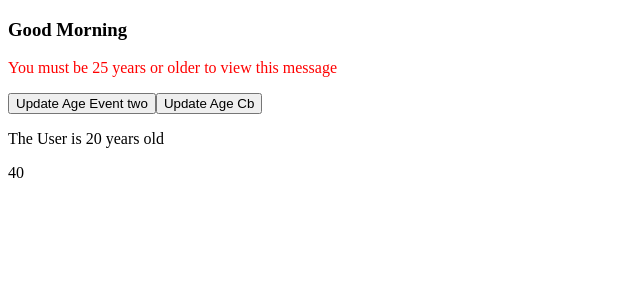
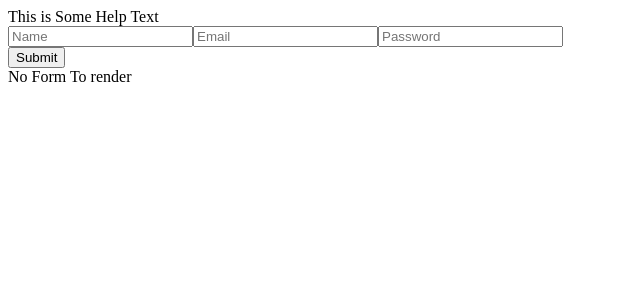
Before and after one commit to SaeedHabibi23/vue-cli, a Vue app: page / in a window 1280 px wide. Shown: the top 300 px of the page, without its empty margins (0-640 px from the left). Built offline with nearby package versions, Linux system fonts and the light colour scheme.

Commit message:
Slot Worked

```diff
--- a/src/App.vue
+++ b/src/App.vue
@@ -1,33 +1,32 @@
 <template>
-  <h3> Good Morning </h3>
-  <Gretting :age="age"> </Gretting>
-  <user :age="age" @age-change="updateAge" :agechangefn="updateAgecb"> </user>
+<FormVue>
+  <form action="">
+   <div class="help">
+This is Some Help Text
+</div>
+<div class="fields">
+    <input type="text" name="" id="" placeholder="Name">
+    <input type="email" name="" id="" placeholder="Email">
+    <input type="password" name="" id="" placeholder="Password">
+</div>
+   <div class="button">
+    <button type="submit"> Submit </button>
+   </div>
+    </form>
+
+</FormVue>
+<FormVue> </FormVue>
 </template>
 
 <script>
-  import Gretting from "./components/Gretting.vue";
-  import User from "./components/Other.vue";
+import FormVue from "./components/form.vue"
+ export default {
+   name: 'App',
+   components: {
+     FormVue
+    }
+  };
 
-export default {
 
-  name: 'App' ,
-  components: {
-    Gretting ,
-    User
-  } ,
-  data(){
-    return {
-      age:20
-    }
 
-  } ,
-  methods:{
-    updateAge(num){
-      this.age += num
-    } ,
-    updateAgecb(num){
-      this.age += num
-    }
-  }
-}
 </script>
--- a/src/components/Gretting.vue
+++ /dev/null
@@ -1,24 +0,0 @@
-<template>
-    <p v-if="age > 25">{{ message }}</p>
-    <p v-else> You must be 25 years or older to view this message</p>
-</template>
-
-<script>
-
-export default {
-  name: 'Gretting-vue' ,
-  props:['age'] ,
-
-  data(){
-    return{
-      message: 'Hello World Dear in the weowefd'
-    }
-  }
-}
-</script>
-
-<style scoped>
-    p{
-        color: red;
-    }
-</style>
--- a/src/components/Other.vue
+++ /dev/null
@@ -1,36 +0,0 @@
-<template>
-      <button @click="onclickage"> Update Age Event two</button>
-      <button @click="agechangefn(3)"> Update Age Cb </button>
-
-  <p> The User is {{ age }} years old </p>
-  <p> {{ ageDoubled }} </p>
-</template>
-
-<script>
-export default {
-    name: "User-vue" ,
-    props:{
-        age:{
-            type:Number ,
-            // required: true
-            // default: 20
-            validator(value){
-                // this.onclickage
-                return value < 130
-            }
-        } ,
-        agechangefn: Function
-    },
-    emits:['age-change'] ,
-    computed:{
-        ageDoubled(){
-            return this.age*2
-        }
-    },
-    methods:{
-        onclickage(){
-            this.$emit('age-change' , 3)
-        }
-    }
-}
-</script>
--- /dev/null
+++ b/src/components/form.vue
@@ -0,0 +1,9 @@
+<template>
+   <slot>  No Form To render </slot>
+</template>
+
+<script>
+export default {
+   name: 'FormVue'
+}
+</script>
```
